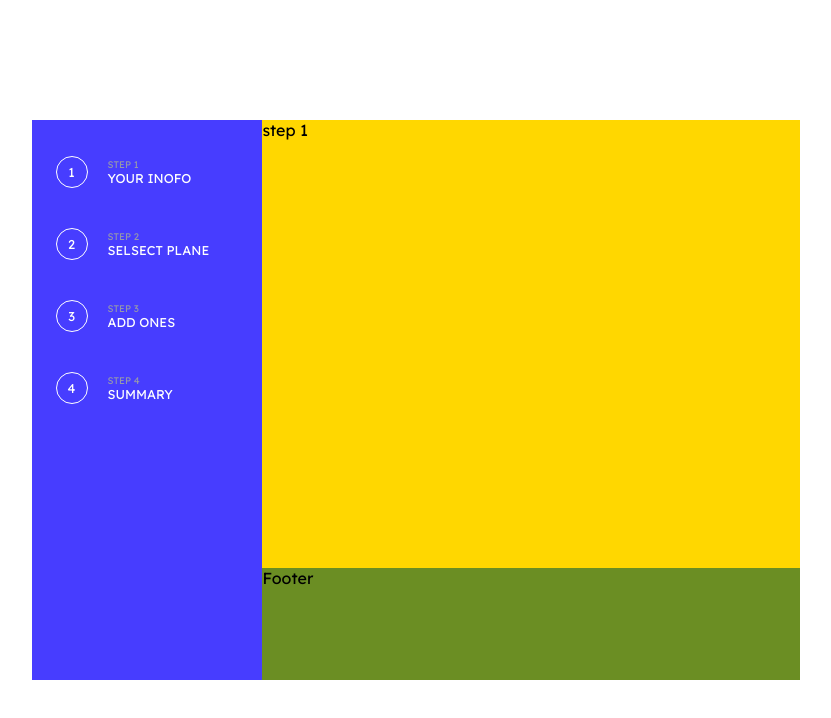
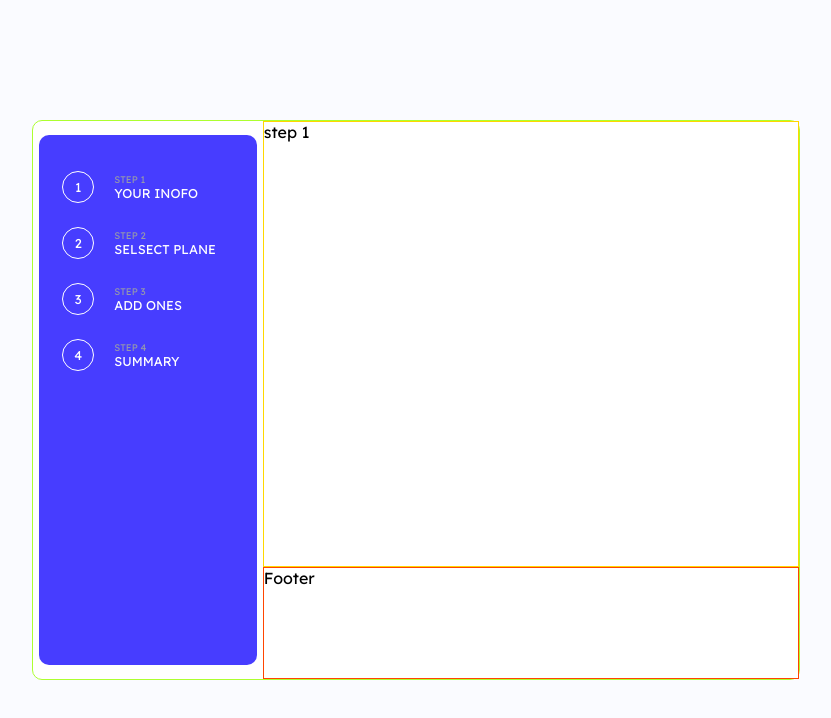
Before and after one commit to Ahmed-A-Adel/multi-step-form, a React (Create React App) app: page / in a window 1280 px wide. Shown: the top 718 px of the page, without its empty margins (224-1055 px from the left). Built offline with nearby package versions, Linux system fonts and the light colour scheme.

Commit message:
did some general styling

```diff
--- a/src/components/Footer/Footer.scss
+++ b/src/components/Footer/Footer.scss
@@ -1,3 +1,5 @@
+@import "../app/App.scss";
 .footer {
-  background-color: olivedrab;
+  background-color: $White;
+  border: 1px solid orangered;
 }
--- a/src/components/app/App.scss
+++ b/src/components/app/App.scss
@@ -10,6 +10,7 @@ $Alabaster: hsl(231, 100%, 99%);
 $White: hsl(0, 0%, 100%);
 $f-size: 16px;
 $f-family: "Lexend Deca", sans-serif;
+$radius: 10px;
 
 * {
   padding: 0;
@@ -27,6 +28,7 @@ body {
   display: flex;
   justify-content: center;
   align-items: center;
+  background-color: $Alabaster;
 
   &_container {
     height: 100vh;
@@ -35,7 +37,9 @@ body {
     display: grid;
     grid-template-rows: 25% 1fr 10%;
 
-    background-color: burlywood;
+    background-color: $Alabaster;
+    border: 1px solid greenyellow;
+    border-radius: $radius;
   }
 }
 @media screen and (min-width: 1140px) {
@@ -47,7 +51,7 @@ body {
     grid-template-columns: 30% 1fr;
     grid-template-rows: 1fr 20%;
 
-    background-color: black;
+    background-color: $White;
   }
   .sidebar {
     grid-row: 1/-1;
--- a/src/components/sidebar/Sidebar.scss
+++ b/src/components/sidebar/Sidebar.scss
@@ -9,10 +9,16 @@
 }
 @media screen and (min-width: 1140px) {
   .sidebar {
+    width: 95%;
+    height: 95%;
+
+    padding-left: 5%;
+    align-self: center;
+    justify-self: center;
     flex-direction: column;
     justify-content: flex-start;
     align-items: flex-start;
-    row-gap: 1rem;
-    padding-left: 5%;
+
+    border-radius: $radius;
   }
 }
--- a/src/components/step-1/Step1.scss
+++ b/src/components/step-1/Step1.scss
@@ -1,5 +1,7 @@
+@import "../app/App.scss";
 .step {
-  background-color: gold;
+  background-color: $White;
+  border: 1px solid gold;
 }
 @media screen and (max-width: 1139px) {
   .step {
@@ -7,9 +9,9 @@
     height: 90%;
 
     margin: auto;
-    margin-top: -5.5rem;
+    margin-top: -4rem;
 
-    background-color: gold;
-    border-radius: 10px;
+    background-color: $White;
+    border-radius: $radius;
   }
 }
```
